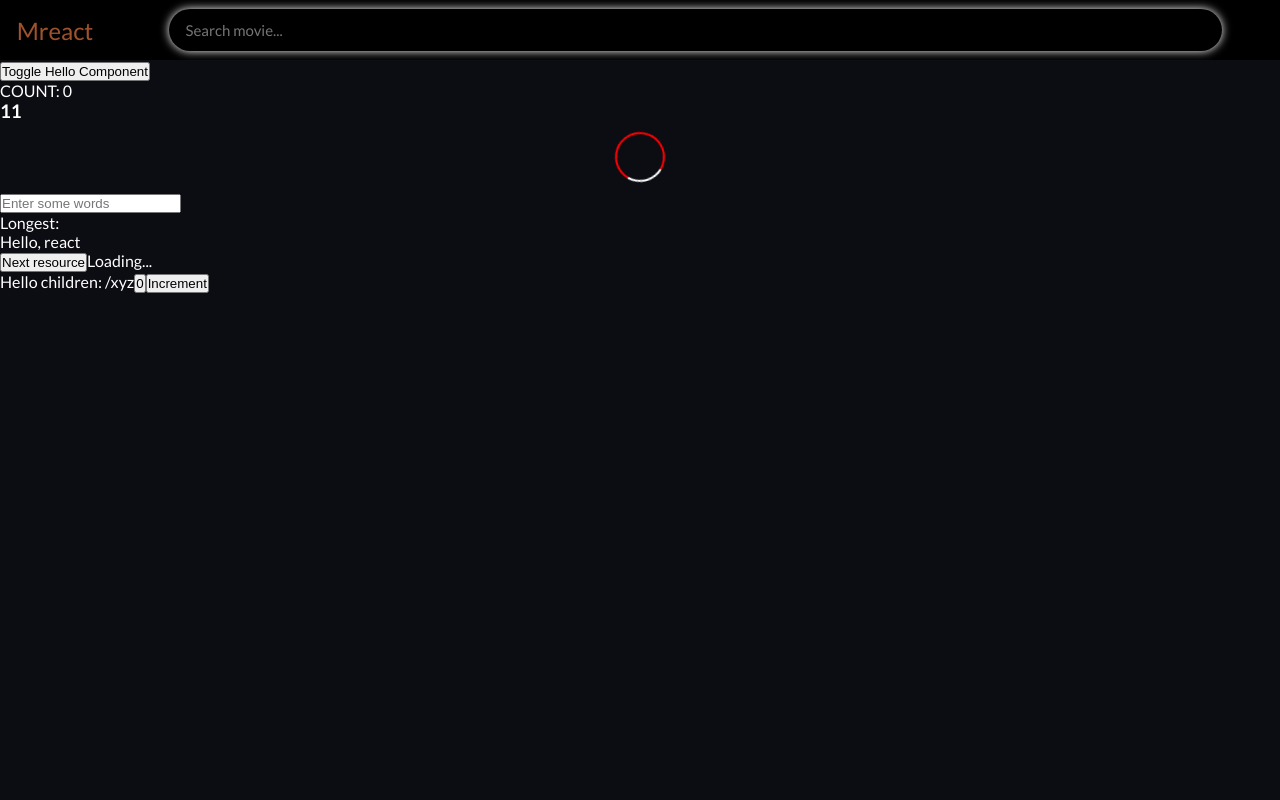
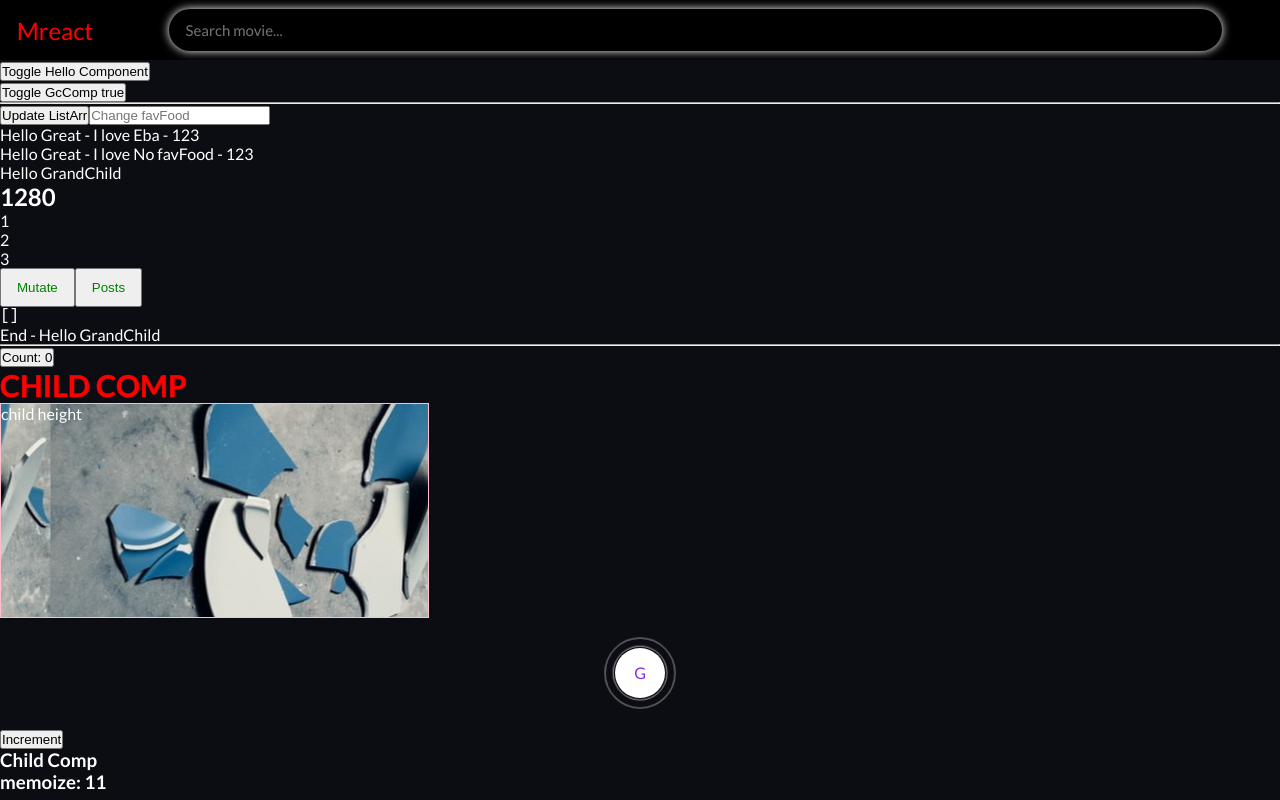
Before and after one commit to Fattylee/fattylee-movie-app, a React (Create React App) app: page /xyz in a window 1280 px wide. Shown: the top 800 px of the page. Built offline with nearby package versions, Linux system fonts and the light colour scheme; no server answers.

Commit message:
deep effect learning

```diff
--- a/src/App.css
+++ b/src/App.css
@@ -418,6 +418,80 @@ a {
   }
 }
 
+.unsplash {
+  aspect-ratio: 1;
+  color: blueviolet;
+  display: flex;
+  justify-content: center;
+  align-items: center;
+  /* line-height: 50px; */
+  /* text-align: center; */
+  /* width: 100%; */
+  margin: 30px auto;
+  height: 50px;
+  background-color: white;
+  border-radius: 50%;
+  /* background: url('/assets/img/missing-unsplash.jpg'); */
+  position: relative;
+}
+.unsplash::after,
+.unsplash::before {
+  content: "";
+  position: absolute;
+  top: -20%;
+  bottom: -20%;
+  right: -20%;
+  left: -20%;
+  border: 1px solid white;
+  border-radius: inherit;
+  animation: pulse 1.5s linear infinite;
+  opacity: 0;
+  backface-visibility: hidden;
+}
+
+.unsplash::after {
+  animation-delay: 0.5s;
+}
+
+.child-comp {
+  text-transform: uppercase;
+  font-size: 3rem;
+  -webkit-text-fill-color: rgba(0, 0, 255, 0.281);
+  -webkit-text-stroke-width: 0.5px;
+  color: red;
+  /* background: url(/assets/img/missing-unsplash.jpg); */
+}
+.child-height {
+  aspect-ratio: 2;
+  border: 1px solid pink;
+  width: 429px;
+  /* background-position: -429px 0; */
+  /* background-repeat: no-repeat; */
+  animation: motion 5s linear infinite;
+  /* width: 200px; */
+  /* overflow: hidden; */
+}
+@keyframes motion {
+  from {
+    background-position: -429px;
+  }
+  to {
+    background-position: 0;
+  }
+}
+@keyframes pulse {
+  0% {
+    transform: scale(0.5);
+    opacity: 0;
+  }
+  50% {
+    opacity: 1;
+  }
+  100% {
+    transform: scale(1.2);
+    opacity: 0;
+  }
+}
 @media screen and (max-width: 564px) {
   .movies--scroll.movies {
     gap: 2rem 1.5rem;
--- a/src/App.js
+++ b/src/App.js
@@ -1,12 +1,20 @@
 import React, { useState, useEffect, useCallback, useRef } from "react";
 import { BrowserRouter as Router, Route, Switch } from "react-router-dom";
-import { Child } from "./components/Header/Child";
 import { Header } from "./components/Header/Header";
 import { Hello } from "./components/Header/Hello";
 import { MovieList } from "./components/MovieList";
 import { Something } from "./components/Something";
+import { ColorProvider } from "./hooks/ColorContext";
 import { SingleMovie } from "./pages/SingleMovie";
 import { MOST_POPULAR, SEARCH_MOVIE } from "./utils/constants";
+
+const MemoMovieList = React.memo(MovieList, () => true);
+const MemoColorProvider = React.memo(ColorProvider, (prev, next) => {
+  // console.log(prev);
+  // console.log(next);
+  // console.log(JSON.stringify(prev, null, 1) === JSON.stringify(next, null, 1));
+  return true;
+});
 
 export const App = () => {
   const boxRef = useRef();
@@ -36,14 +44,24 @@ export const App = () => {
       console.log(error, "error");
     }
   };
+  useEffect(() => {
+    console.log("App mounted");
+    return () => {
+      console.log("App Unmounted");
+    };
+  }, []);
 
   useEffect(() => {
-    console.log("useEffect 1");
+    console.log("App render");
+  });
+
+  useEffect(() => {
+    // console.log("useEffect 1");
     fetchData(MOST_POPULAR);
   }, []);
 
   useEffect(() => {
-    console.log("useEffect 2");
+    // console.log("useEffect 2");
     localStorage.setItem("fav-movies", JSON.stringify(favourites));
   }, [favourites]);
 
@@ -73,32 +91,34 @@ export const App = () => {
     setmatchedResult([json.results.length, movieName, true]);
     setMovieName("");
   };
-  const MemoRoute = React.memo(Route);
+
   return (
+    <MemoColorProvider>
       <Router>
         <Header
           boxRef={boxRef}
           inputState={{ setMovieName, movieName }}
           handleSubmit={handleSubmit}
         />
+
         <button onClick={() => setVisible(!visible)}>
           Toggle Hello Component
         </button>
         {visible && <Hello textBoxRef={boxRef} />}
-      {/* <Something /> */}
+
         <Switch>
-        <MemoRoute exact path="/xyz" component={Child} />
+          {/* <MemoRoute exact path="/xyz" component={Child} /> */}
           <Route
             exact
             path="/"
-          component={() => (
+            render={() => (
               <>
-              <MovieList
+                <MemoMovieList
                   listType="Favourite"
                   movies={favourites}
                   handleFavourite={handleFavourite}
                 />
-              <MovieList
+                <MemoMovieList
                   matchedResult={matchedResult}
                   listType="Featured"
                   movies={movies}
@@ -125,5 +145,6 @@ export const App = () => {
           />
         </Switch>
       </Router>
+    </MemoColorProvider>
   );
 };
--- a/src/components/Header/Child.jsx
+++ b/src/components/Header/Child.jsx
@@ -1,16 +1,56 @@
-import React, { memo, useRef, useState } from "react";
+import React, { memo, useContext, useEffect, useRef, useState } from "react";
+import { ColorContext } from "../../hooks/ColorContext";
+import { GrandChild } from "./GrandChild";
 
-export const Child = memo((props) => {
+export const Child = (props) => {
+  const [color, setColor] = useContext(ColorContext);
+  const [toggleVisibility, setToggleVisibility] = useState(true);
+
+  useEffect(() => {
+    console.log("Child mounted");
+    return () => {
+      console.log("Child Unmounted");
+    };
+  }, []);
+  useEffect(() => {
+    // setColor("skyblue");
+    console.log("Child render");
+  });
+
   const { increment } = props;
   const [count, setCount] = useState(0);
   const countRef = useRef(0);
-  console.log("render child", ++countRef.current);
+  countRef.current++;
+  if (countRef.current > 0) console.log("re-render child", countRef.current);
+  countRef.current++;
+  const getItems = React.useCallback(() => {
+    return [count + 1, count + 2, count + 3];
+  }, [count]);
 
   return (
     <div>
-      Hello children: {props?.location?.pathname}
-      <button onClick={() => setCount((c) => c + 1)}>{count}</button>
+      <button onClick={() => setToggleVisibility(!toggleVisibility)}>
+        Toggle GcComp {String(toggleVisibility)}
+      </button>
+      {toggleVisibility && <GrandChild getItems={getItems} />}
+      <button onClick={() => setCount((c) => c + 1)}> Count: {count}</button>
+      {/* {props.arr(0)} Hello children: {props?.location?.pathname} */}
+      <h3 className="child-comp" style={{ WebkitTextFillColor: color }}>
+        Child Comp
+      </h3>
+      <div
+        className="child-height"
+        style={{
+          backgroundImage: "url(/assets/img/missing-unsplash.jpg)",
+          // background: "red",
+        }}
+      >
+        child height
+      </div>
+      <div className="unsplash">G</div>
+
       <button onClick={() => increment(countRef.current)}>Increment</button>
+      <h3>Child Comp</h3>
     </div>
   );
-});
+};
--- /dev/null
+++ b/src/components/Header/GrandChild.jsx
@@ -0,0 +1,87 @@
+import React, { useEffect, useState } from "react";
+import { Great } from "./Great";
+
+export const GrandChild = ({ getItems }) => {
+  const [posts, setPosts] = useState([]);
+  const [windowWidth, setWindowWidth] = useState(window.innerWidth);
+  const [list, setList] = useState([]);
+  const [food, setFood] = useState("");
+  const [listArr, setListArr] = useState([1, 2, 3]);
+
+  useEffect(() => {
+    console.log("Setting list");
+    setList(getItems());
+  }, [getItems]);
+
+  useEffect(() => {
+    console.log("GrandChild rendering");
+  }, [JSON.stringify(posts)]);
+
+  useEffect(() => {
+    const handleResize = (e) => {
+      setWindowWidth(window.innerWidth);
+    };
+    console.log("Add resize");
+    window.addEventListener("resize", handleResize);
+    return () => {
+      console.log("remove resize");
+      window.removeEventListener("resize", handleResize);
+    };
+  }, []);
+  console.log("renders from GrandChild");
+  const MemoGreat = React.useMemo(
+    () => <Great food={food || "No favFood"} list={listArr} />,
+    [food, listArr]
+  );
+
+  return (
+    <div>
+      <hr />
+      <button
+        onClick={() => {
+          setListArr([...listArr, (Math.random() * 10) | 0]);
+        }}
+      >
+        Update ListArr
+      </button>
+      <input
+        type="text"
+        placeholder="Change favFood"
+        value={food}
+        onChange={(e) => {
+          setFood(e.target.value);
+        }}
+      />
+      <Great food="Eba" list={listArr} />
+      {MemoGreat}
+      Hello GrandChild
+      <h2>{windowWidth}</h2>
+      <ul>
+        {list.map((l, i) => (
+          <li key={i}>{l}</li>
+        ))}
+      </ul>
+      <button
+        style={{ padding: "10px 15px", color: "green" }}
+        onClick={() => {
+          const newState = [];
+          newState.push({
+            [posts.length]: posts.concat((Math.random() * 10) | 0),
+          });
+          setPosts(newState);
+        }}
+      >
+        Mutate
+      </button>
+      <button
+        style={{ padding: "10px 15px", color: "green" }}
+        onClick={() => setPosts((state) => [...state])}
+      >
+        Posts
+      </button>
+      <pre>{JSON.stringify(posts, null, 1)}</pre>
+      End - Hello GrandChild
+      <hr />
+    </div>
+  );
+};
--- /dev/null
+++ b/src/components/Header/Great.jsx
@@ -0,0 +1,10 @@
+import React from "react";
+
+export const Great = ({ food, list }) => {
+  console.log("renders from GREAT - ", food);
+  return (
+    <div>
+      Hello Great - I love {food} - {list}
+    </div>
+  );
+};
--- a/src/components/Header/Header.js
+++ b/src/components/Header/Header.js
@@ -1,11 +1,13 @@
-import React from "react";
+import React, { useContext } from "react";
 import { Link } from "react-router-dom";
+import { ColorContext } from "../../hooks/ColorContext";
 import { SearchMovie } from "./SearchMovie";
 
 export const Header = ({ inputState, handleSubmit, boxRef }) => {
+  const [color] = useContext(ColorContext);
   return (
     <nav className="nav">
-      <Link to="/" className="brand">
+      <Link style={{ color }} to="/" className="brand">
         Mreact
       </Link>
       <SearchMovie
--- a/src/components/Header/Hello.jsx
+++ b/src/components/Header/Hello.jsx
@@ -1,11 +1,23 @@
-import React, { useRef, useState, memo, useMemo, useCallback } from "react";
+import React, { useState, memo, useMemo, useCallback, useEffect } from "react";
 import { useFetch } from "../../hooks/useFetch";
 import { useForm } from "../../hooks/useForm";
 import { Child } from "./Child";
 
-let c = 0;
-export const Hello = memo(({ textBoxRef }) => {
-  const [count, setCount] = useState(0);
+const MemoChild = memo(Child);
+// let c = 0;
+export const Hello = ({ textBoxRef }) => {
+  useEffect(() => {
+    console.log("Hello mounted");
+    return () => {
+      console.log("Hello Unmounted");
+    };
+  }, []);
+
+  useEffect(() => {
+    console.log("Hello render");
+  });
+
+  // const [count, setCount] = useState(0);
   const [resource, setResource] = useState("comments");
   const [values, handleChange] = useForm({ name: "" });
 
@@ -20,9 +32,9 @@ export const Hello = memo(({ textBoxRef }) => {
     // "photos",
   ];
 
-  const refCount = useRef(0);
+  // const refCount = useRef(0);
   // const counterRef = useRef(0);
-  console.log("Hello renders:", ++refCount.current);
+  // console.log("Hello renders:", ++refCount.current);
 
   const handleClick = () => {
     console.log("handle clicked called");
@@ -39,18 +51,15 @@ export const Hello = memo(({ textBoxRef }) => {
     let longestWord = "";
     data.forEach((entity) =>
       entity.body.split(/\s+/).forEach((word) => {
-        // counterRef.current++;
-        c++;
+        // c++;
         if (word.length > longestWord.length) {
           longestWord = word;
         }
       })
     );
 
-    // console.log("computeLongestWord counter", counterRef.current);
-    // counterRef.current = 0;
-    console.log("computeLongestWord counter", c);
-    c = 0;
+    // console.log("computeLongestWord counter", c);
+    // c = 0;
     return longestWord;
   }, []);
 
@@ -59,23 +68,30 @@ export const Hello = memo(({ textBoxRef }) => {
     computeLongestWord,
   ]);
   const sum = (a, b) => {
-    console.log("computing sum....");
+    // console.log("computing sum....");
     return a + b;
   };
   const memoize = React.useMemo(() => sum(5, 6), []);
-  // const res = sum(2, 3);
-  // const res = memoize(3, 4);
-  // console.log(res);
 
-  // const longest = React.useCallback((data) => computeLongestWord(data), [data]);
-  // const MemoChild = React.useMemo(() => <Child />, []);
-  const increment = React.useCallback((v) => {
-    setCount((c) => c + v);
+  // const Papa = React.useMemo(() => Increment, []);
+  // console.log(increment(9));
+  // const arr = React.useCallback((first = 999) => [first, 1, 2, 3, 4], []);
+
+  // const Papa = React.useMemo(() => <Child />);
+  const increment = (num) => {
+    console.log(num);
+  };
+  const memoArr = React.useMemo(() => {
+    const arr = [1, 2, 3, 4];
+    return arr;
   }, []);
   return (
     <>
-      <p>COUNT: {count}</p>
-      <h3>{memoize}</h3>
+      {/* {Papa} */}
+      <MemoChild num={memoArr} increment={increment} />
+      {/* <Papa lost="lost" /> */}
+      {/* <p>COUNT: {count}</p> */}
+      <h3>memoize: {memoize}</h3>
       <div className="rotor"></div>
       <input
         type="text"
@@ -102,4 +118,4 @@ export const Hello = memo(({ textBoxRef }) => {
       )}
     </>
   );
-});
+};
--- a/src/components/Header/SearchMovie.js
+++ b/src/components/Header/SearchMovie.js
@@ -1,7 +1,9 @@
-import React from "react";
+import React, { useContext } from "react";
+import { ColorContext } from "../../hooks/ColorContext";
 
 export const SearchMovie = ({ inputState, handleSubmit, boxRef }) => {
   const { setMovieName, movieName } = inputState;
+  const [, setColor] = useContext(ColorContext);
 
   const handleOnSubmit = (e) => {
     e.preventDefault();
@@ -17,6 +19,7 @@ export const SearchMovie = ({ inputState, handleSubmit, boxRef }) => {
         ref={boxRef}
         onChange={(e) => {
           setMovieName(e.target.value);
+          setColor(e.target.value);
         }}
         value={movieName}
         type="text"
--- a/src/components/MovieList.js
+++ b/src/components/MovieList.js
@@ -1,4 +1,5 @@
-import React from "react";
+import React, { useContext, useEffect, useRef } from "react";
+import { ColorContext } from "../hooks/ColorContext";
 import { Movie } from "./Movie";
 
 export const MovieList = ({
@@ -7,6 +8,27 @@ export const MovieList = ({
   handleFavourite,
   matchedResult,
 }) => {
+  const [color] = useContext(ColorContext);
+  const rerender = useRef(false);
+
+  useEffect(() => {
+    if (rerender.current) {
+      console.log("MovieList rerender");
+      return () => {
+        console.log("MovieList Unmount rerender");
+      };
+    }
+  });
+
+  useEffect(() => {
+    rerender.current = true;
+
+    console.log("MovieList mounted");
+    return () => {
+      console.log("MovieList Unmounted");
+    };
+  }, []);
+
   let titleContent = "";
   if (!matchedResult) {
     titleContent = `${listType} movies`;
@@ -17,7 +39,12 @@ export const MovieList = ({
   }
   return (
     <>
-      <h3 className="movies-title">{titleContent}</h3>
+      <h3
+        style={{ color: listType === "Favourite" ? color : "inherit" }}
+        className="movies-title"
+      >
+        {titleContent}
+      </h3>
       <div
         className={
           listType === "Favourite" ? "movies movies--scroll" : "movies"
--- /dev/null
+++ b/src/hooks/ColorContext.js
@@ -0,0 +1,32 @@
+import { createContext, useEffect, useRef, useState } from "react";
+
+const initColor = "red";
+const ColorContext = createContext();
+
+const ColorProvider = (props) => {
+  const rerender = useRef(false);
+
+  useEffect(() => {
+    if (rerender.current) {
+      console.log("Context rerender");
+      return () => {
+        console.log("Countext Unmount rerender");
+      };
+    }
+  });
+
+  useEffect(() => {
+    rerender.current = true;
+
+    console.log("Context mounted");
+    return () => {
+      console.log("Countext Unmounted");
+    };
+  }, []);
+
+  const [color, setColor] = useState(initColor);
+
+  return <ColorContext.Provider value={[color, setColor]} {...props} />;
+};
+
+export { ColorContext, ColorProvider };
--- a/src/hooks/useFetch.js
+++ b/src/hooks/useFetch.js
@@ -9,7 +9,7 @@ export const useFetch = (url) => {
   const unmountRef = useRef(false);
 
   useEffect(() => {
-    console.log("mounting ...");
+    // console.log("mounting ...");
     unmountRef.current = false;
     let id;
     const fetchData = async (url) => {
@@ -30,7 +30,7 @@ export const useFetch = (url) => {
     fetchData(url);
 
     return () => {
-      console.log("unmounting ...");
+      // console.log("unmounting ...");
       unmountRef.current = true;
       clearTimeout(id);
     };
```
Also changed, not shown: 1 other file (tests, documents, lock files or other folders). Lines whose indentation alone changed are shown as unchanged.
